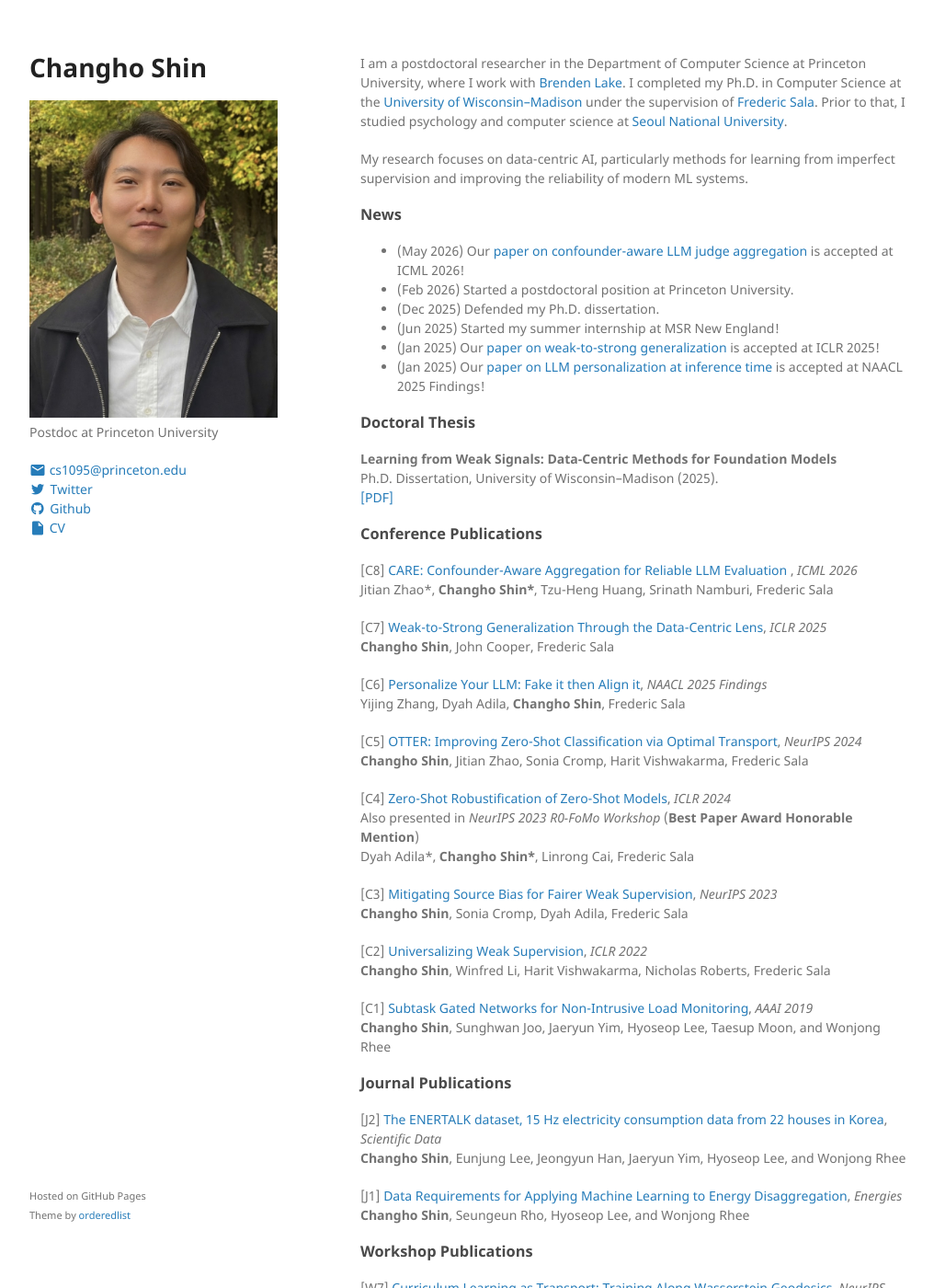
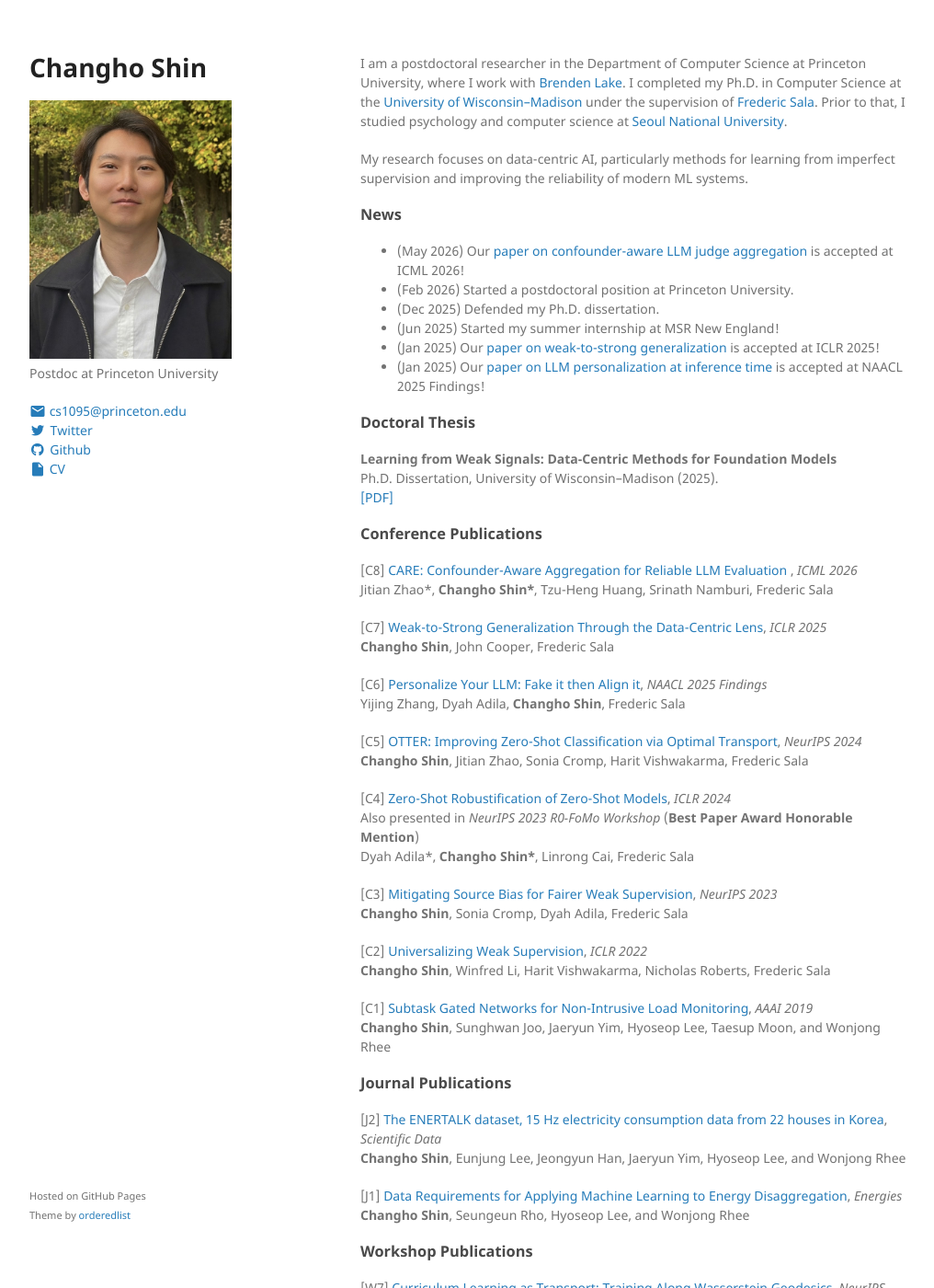
Before and after one commit to ch-shin/ch-shin.github.io, a Jekyll site: the page built from index.md, in a window 1280 px wide and 1400 px high. Shown: the whole window at 92% size, without its empty margins (128-1144 px from the left). Built offline with Jekyll 4.4.1, drawn with Linux system fonts in a browser that asks for light colours.

Commit message:
Resize profile photo on mobile

```diff
--- a/_layouts/default.html
+++ b/_layouts/default.html
@@ -23,7 +23,7 @@
         <h2 class="subtitle">{{ site.subtitle }}</h2>
 
         {% if site.face %}
-          <img src="{{site.face | relative_url}}" alt="Face" />
+          <img class="profile-photo" src="{{site.face | relative_url}}" alt="Face" />
         {% endif %}
 
         <p>{{ site.description | default: site.github.project_tagline }}</p>
--- a/_sass/jekyll-theme-minimal.scss
+++ b/_sass/jekyll-theme-minimal.scss
@@ -118,6 +118,11 @@
 
 img {
   max-width:100%;
+}
+
+img.profile-photo {
+  width:220px;
+  height:auto;
 }
 
 img.small_icon {
@@ -263,6 +268,10 @@
     word-wrap:break-word;
   }
 
+  img.profile-photo {
+    width:150px;
+  }
+
   header {
     padding:0;
   }
```
